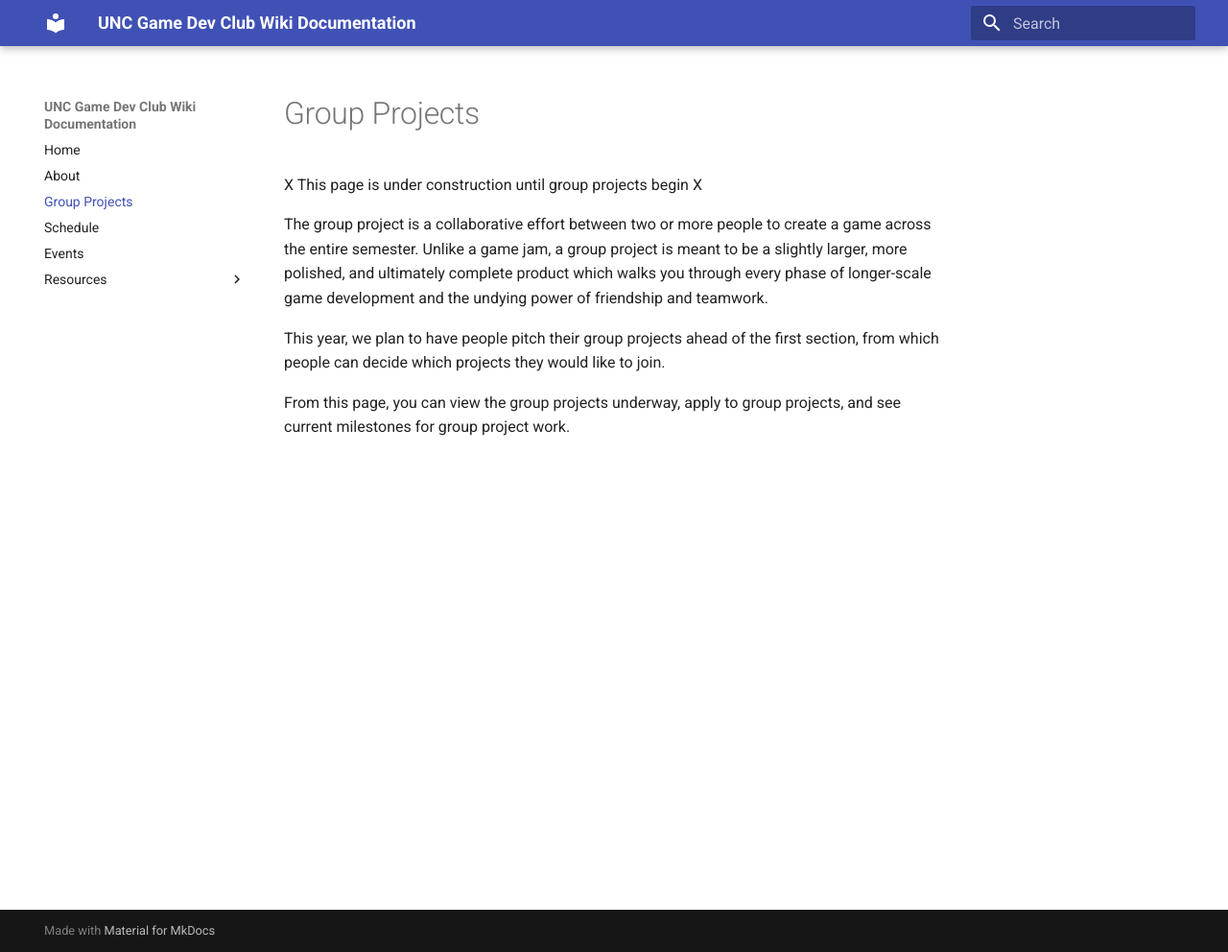
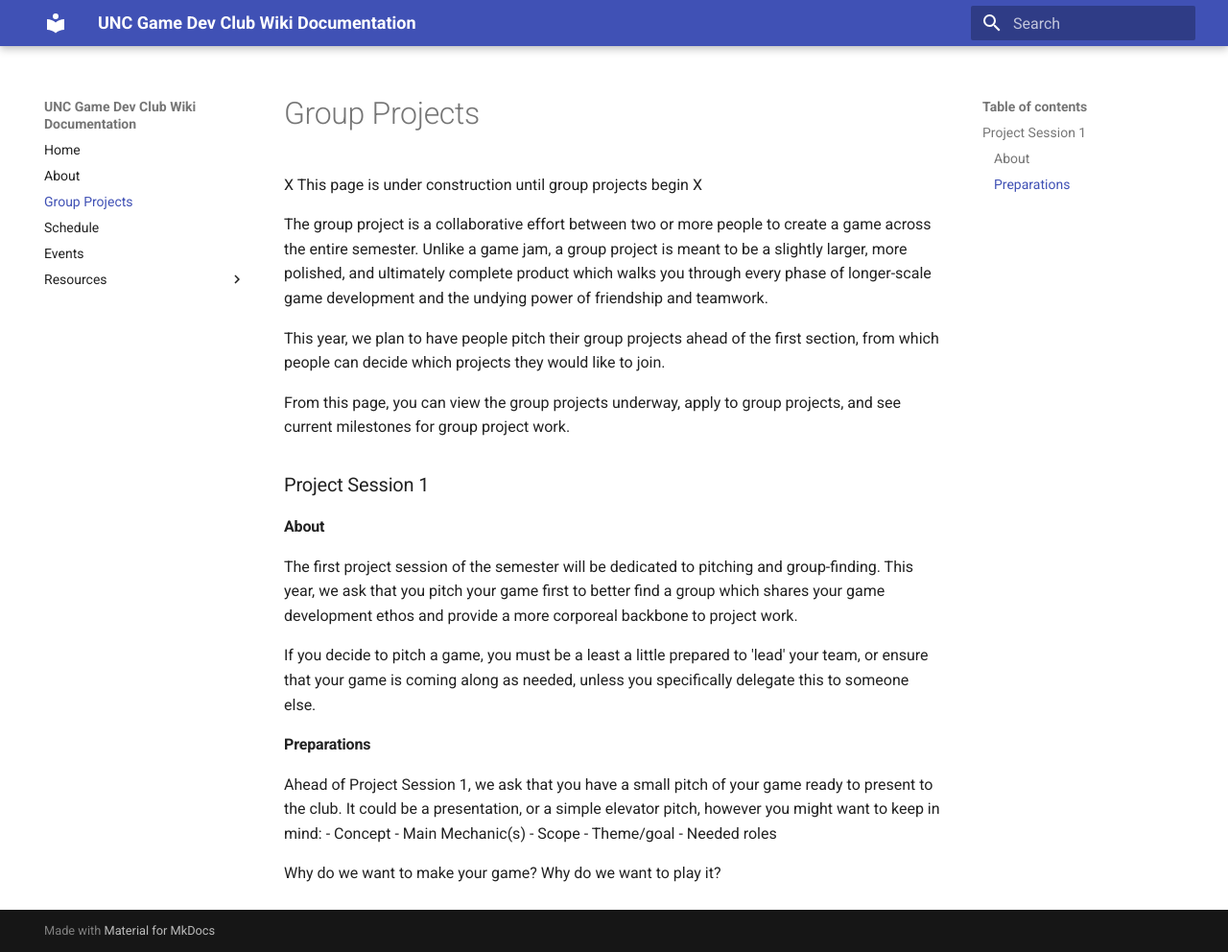
Before and after one commit to unc-gamedev/site, an MkDocs documentation site: the page built from docs/group_projects.md, in a window 1280 px wide and 992 px high. Shown: the whole window at 96% size. Built offline with MkDocs 1.6.1 and Material for MkDocs 9.7.7, drawn with Linux system fonts in a browser that asks for light colours.

Commit message:
Updated group project page with PS1 info

```diff
--- a/docs/group_projects.md
+++ b/docs/group_projects.md
@@ -5,3 +5,20 @@
 This year, we plan to have people pitch their group projects ahead of the first section, from which people can decide which projects they would like to join.
 
 From this page, you can view the group projects underway, apply to group projects, and see current milestones for group project work.
+
+### Project Session 1
+#### About
+The first project session of the semester will be dedicated to pitching and group-finding. This year, we ask that you pitch your game first to better find a group which shares your game development ethos and provide a more corporeal backbone to project work.
+
+If you decide to pitch a game, you must be a least a little prepared to 'lead' your team, or ensure that your game is coming along as needed, unless you specifically delegate this to someone else.
+
+#### Preparations
+
+Ahead of Project Session 1, we ask that you have a small pitch of your game ready to present to the club. It could be a presentation, or a simple elevator pitch, however you might want to keep in mind:
+- Concept
+- Main Mechanic(s)
+- Scope
+- Theme/goal
+- Needed roles
+
+Why do we want to make your game? Why do we want to play it?
```
